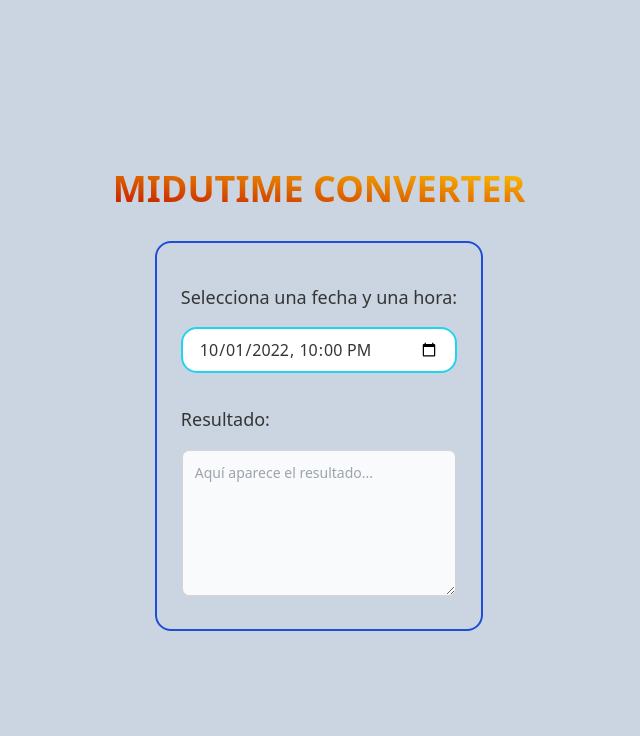
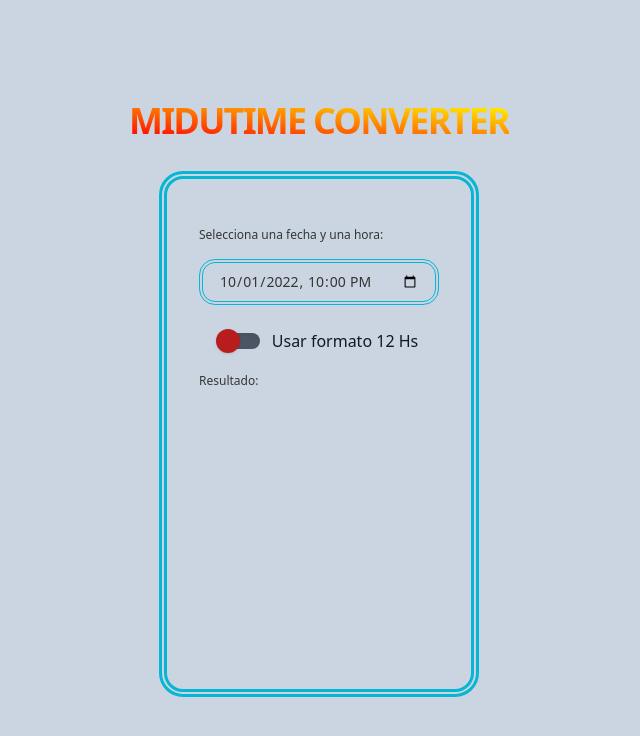
Before and after one commit to midudev/midu-timeszones-latam, a website built with Vite: page index.html in a window 1280 px wide. Shown: the whole page, without its empty margins (321-961 px from the left). Built offline with nearby package versions, Linux system fonts and the light colour scheme.

Commit message:
Added font Cascadia Code and toggle 12hs format

```diff
--- a/index.html
+++ b/index.html
@@ -1,5 +1,5 @@
 <!DOCTYPE html>
-<html lang="es">
+<html lang='es'>
   <head>
     <meta charset='UTF-8' />
     <link
@@ -22,7 +22,17 @@
     <meta
       name='keywords'
       content='Time, Spain, SouthAmerica'
-    >
+    />
+    <link
+      as='font'
+      crossorigin='anonymous'
+      href='/src/assets/CascadiaCodePL.woff2'
+    />
+    <link
+      as='font'
+      crossorigin='anonymous'
+      href='/src/assets/CascadiaCodePLItalic.woff2'
+    />
     <link
       rel='stylesheet'
       href='/src/css/style.css'
@@ -31,47 +41,92 @@
       type='module'
       src='/src/js/main.js'
     ></script>
+    <style>
+      input:checked ~ .dot {
+        transform: translateX(100%);
+        background-color: #00ff00;
+      }
+    </style>
   </head>
-    <body class='toast flex items-center justify-center w-screen h-screen flex-col dark:bg-[#353535] dark:text-gray-400 text-[#353535] bg-slate-300'>
+  <body
+    class='
+      toast flex items-center
+      justify-center w-screen
+      h-screen flex-col dark:bg-[#353535]
+      dark:text-gray-400 text-[#353535]
+      bg-slate-300
+    '
+  >
     <div class='pb-8 justify-center items-center'>
-      <header class='text-4xl uppercase font-semibold text-transparent bg-clip-text bg-gradient-to-tr from-[#c21500] to-[#ffc500]'>
+      <header
+        class='
+          text-4xl select-none font-CascadiaCodePL
+          tracking-tighter leading-none uppercase
+          font-semibold text-transparent bg-clip-text
+          bg-gradient-to-tr from-[#ff0000] to-[#ffff00]
+        '
+      >
         midutime converter
       </header>
     </div>
     <main class='flex justify-center items-center container'>
-      <div class='border-2 border-blue-700 rounded-2xl py-8 px-6'>
+      <div
+        class='
+          rounded-3xl border-double border-8
+          border-cyan-500 dark:border-cyan-700
+          py-10 px-8
+        '
+      >
         <form>
           <div class='mb-6'>
             <label
               for='date'
-              class='text-lg py-2 block mb-2 font-medium'
+              class='text-xs py-2 block mb-2 select-none font-normal font-CascadiaCodePL'
             >
               Selecciona una fecha y una hora:
             </label>
             <input
-              class='dark:bg-[#353535] dark:border-gray-600 dark:placeholder-gray-400 border-2 py-2 px-4 rounded-2xl border-cyan-400 w-full dark:focus:border-blue-700'
+              class='
+                dark:bg-[#353535] text-sm select-none
+                font-CascadiaCodePL dark:placeholder-gray-400
+                border-4 border-double py-2 px-4 rounded-2xl
+                border-cyan-500 w-full dark:border-cyan-700
+                bg-slate-300
+              '
               name='date'
               id='date'
               type='datetime-local'
-              value='2022-09-13T17:00'
+              required
             />
           </div>
+          <div class='flex items-center justify-center w-full mb-3'>
+            <label
+              for='toogle-switch'
+              class='flex items-center cursor-pointer'
+            >
+              <div class='relative'>
+                <input id='toogle-switch' role='switch' type='checkbox' class='sr-only' />
+                <div class='w-10 h-4 bg-gray-600 rounded-full shadow-inner'></div>
+                <div class='dot absolute w-6 h-6 bg-red-700 rounded-full shadow -left-1 -top-1 transition'></div>
+              </div>
+              <div class='select-none ml-3 text-gray-900 dark:text-gray-400 font-normal font-CascadiaCodePL'>
+                Usar formato 12 Hs
+              </div>
+            </label>
+          </div>
         </form>
-        <label
-          for='converter'
-          class='block mb-2 py-2 font-medium text-lg'
-        >
+        <label class='block py-2 select-none font-normal text-xs font-CascadiaCodePL'>
           Resultado:
+          <section
+            class='
+              flex columns-2 mt-3 h-60 gap-2 m-0
+              items-center flex-wrap text-xs
+              content-center flex-col
+            '
+          ></section>
         </label>
-        <textarea
-          class='font-emoji dark:bg-[#353535] max-h-96 block p-3 w-full text-sm bg-gray-50 rounded-lg border-2 border-gray-300 dark:border-gray-600 dark:placeholder-gray-400 dark:focus:border-blue-700 dark:focus:ring-blue-700 focus:border-blue-500 focus:ring-blue-500'
-          id='converter'
-          rows='6'
-          readonly
-          placeholder='Aquí aparece el resultado...'
-        ></textarea>
       </div>
     </main>
-    <wc-toast></wc-toast>
+    <wc-toast position='bottom-right'></wc-toast>
   </body>
 </html>
```
